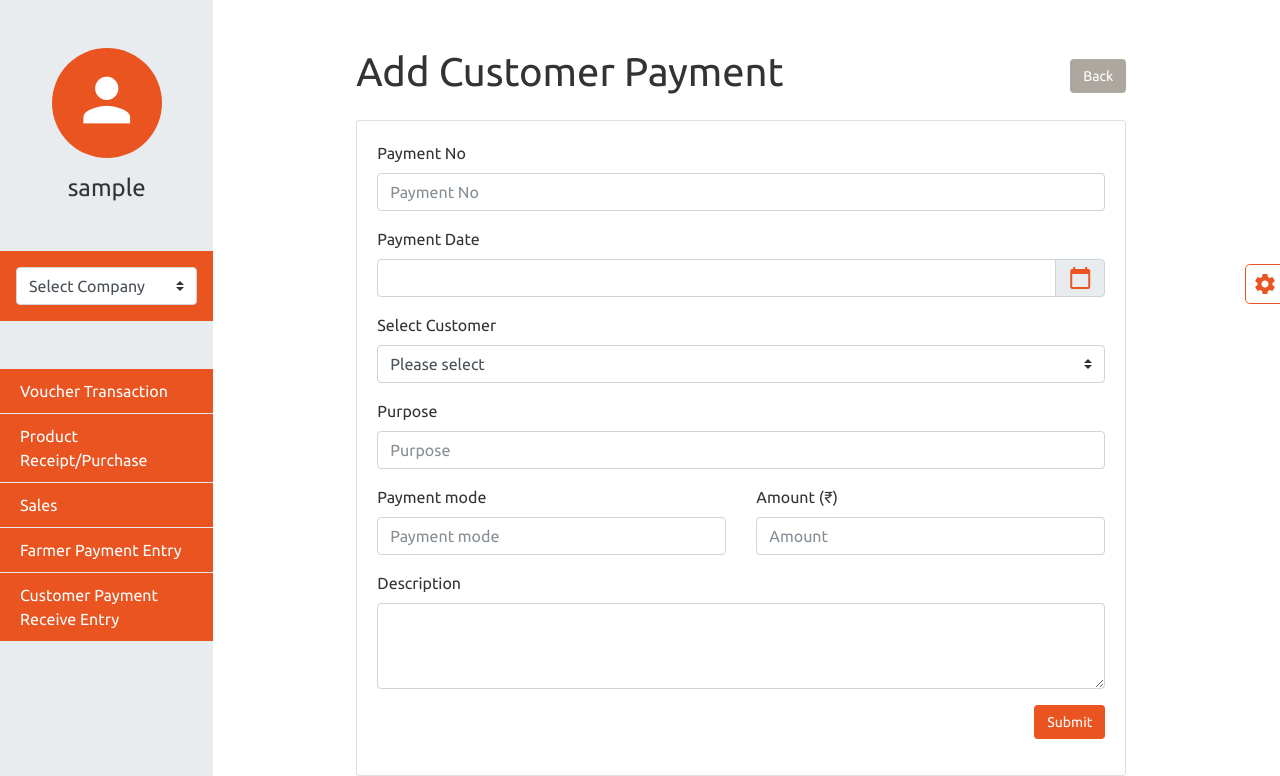
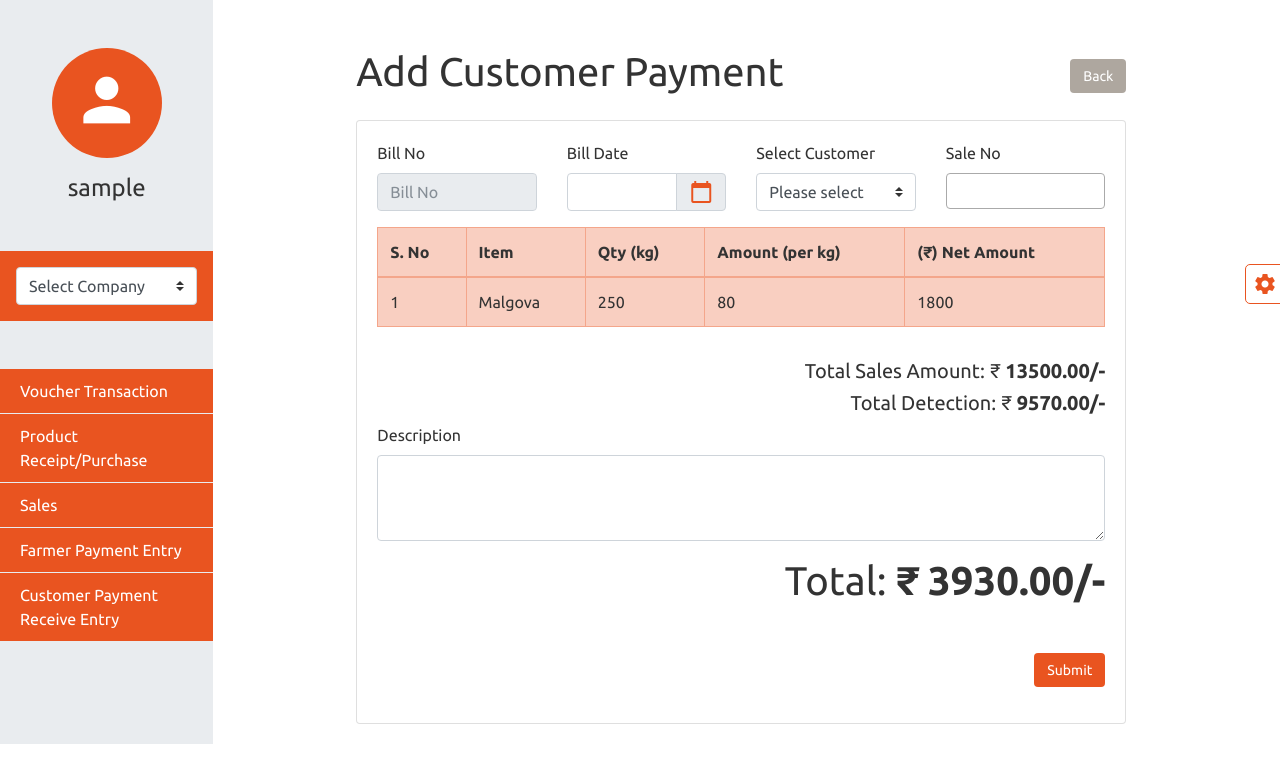
Before and after one commit to exsaro/mango-mandi, a PHP site: page /View/addCustomerPayment.php in a window 1280 px wide. Shown: the part 56-832 px from the top of the page. After the commit the page ends 800 px from the top, so only its background shows below. Run offline with PHP 8.4, Linux system fonts and the light colour scheme; the visitor is signed in with stand-in values (Sample User, id 1); data that the repository does not hold is empty.

Commit message:
customer payment entry changes

```diff
--- a/View/addCustomerPayment.php
+++ b/View/addCustomerPayment.php
@@ -14,17 +14,24 @@
 
                     <div class="card">
                     <div class="card-body">
+
+                        <div class="row">
+                            <div class="col">
                                 <div class="form-group">
-                            <label for="">Payment No</label>
-                            <input type="text" class="form-control" name="payment_no" placeholder="Payment No" required />
+                                    <label for="">Bill No</label>
+                                    <input type="text" class="form-control" name="payment_no" placeholder="Bill No" readonly required />
                                 </div>
+                            </div>
+                            <div class="col">
                                 <div class="form-group">
-                            <label for="">Payment Date</label>
+                                    <label for="">Bill Date</label>
                                     <div class="input-group">
                                         <input type="text" name="payment_date" id="date_picker" data-datepicker="separateRange" class="form-control datetimepicker" />
                                         <div class="input-group-append"><span class="input-group-text"><span class="material-icons text-primary">calendar_today</span></span></div>
                                     </div>
                                 </div>
+                            </div>
+                            <div class="col">
                                 <div class="form-group">
                                     <label for="">Select Customer</label>
                                     <select name="select_customer" class="custom-select" required>
@@ -34,26 +41,52 @@
                                         <option value="3">Saravaan3</option>
                                     </select>
                                 </div>
+                            </div>
+                            <div class="col">
                                 <div class="form-group">
-                            <label for="">Purpose</label>
-                            <input type="text" class="form-control" name="purpose" placeholder="Purpose" required />
-                        </div>
-                        <div class="form-group">
-                            <div class="row">
-                                <div class="col-md-6">
-                                    <label for="">Payment mode</label>
-                                    <input type="text" class="form-control" name="payment_mode" placeholder="Payment mode" required />
-                                </div>
-                                <div class="col-md-6">
-                                    <label for="">Amount (₹)</label>
-                                    <input type="number" min="0" class="form-control" name="amount" placeholder="Amount" required />
+                                    <label for="">Sale No</label>
+                                    <select name="select_customer" class="custom-select multi" multiple="multiple" required>
+                                        <option value="1">Saravaan1</option>
+                                        <option value="2">Saravaan2</option>
+                                        <option value="3">Saravaan3</option>
+                                    </select>
                                 </div>
                             </div>
                         </div>
+
+                        <div class="inline-table mb-3">
+                            <table class="table table-bordered table-primary"  id="payment_detail">
+                                <thead>
+                                    <tr>
+                                        <th>S. No</th>
+                                        <th>Item</th>
+                                        <th>Qty (kg)</th>
+                                        <th width="200">Amount (per kg)</th>
+                                        <th width="200">(₹) Net Amount</th>
+                                    </tr>
+                                </thead>
+                                <tbody>
+                                    <td>1</td>
+                                    <td>Malgova</td>
+                                    <td>250</td>
+                                    <td>80</td>
+                                    <td>1800</td>
+                                </tbody>
+                            </table>
+                        </div>
+
+                        <p class="text-right h5">Total Sales Amount: ₹ <strong><span>13500.00</span>/-</strong></p>
+                        <p class="text-right h5">Total Detection: ₹ <strong><span>9570.00</span>/-</strong></p>
+
                         <div class="form-group">
                             <label for="">Description</label>
                             <textarea class="form-control" id="" rows="3" autocomplete="off" spellcheck="false"></textarea>
                         </div>
+
+                        <p class="text-right h1 mb-5">
+                        <span>Total: </span><strong>₹ <span id="totalPayAmount">3930.00</span>/-</strong>
+                        <input type="hidden" id="totalAmt" name="total_amount" value="3930.00">
+                        </p>
 
 
                         <div class="form-group text-right"><button type="submit" name='payment_submit' class="btn btn-primary">Submit</button></div>
--- a/View/addSales.php
+++ b/View/addSales.php
@@ -216,7 +216,11 @@
 
 
 
-						<div class="my-5">
+						<div class="my-5 d-flex align-items-center justify-content-between">
+                            <div class="form-group">
+                                <label class="d-block" for="">(₹) Advance Payment</label>
+                                <input type="number" class="form-control" value="0.00" />
+                            </div>
 							<p class="text-right h1"><span class="h3">Total Amount: </span><strong>₹ <span id="totalAmount"><?php echo sprintf("%.2f",$totalsales+$totalAddition); ?></span>/-</strong></p>
 						</div>
 
```
Lines whose indentation alone changed are shown as unchanged.
